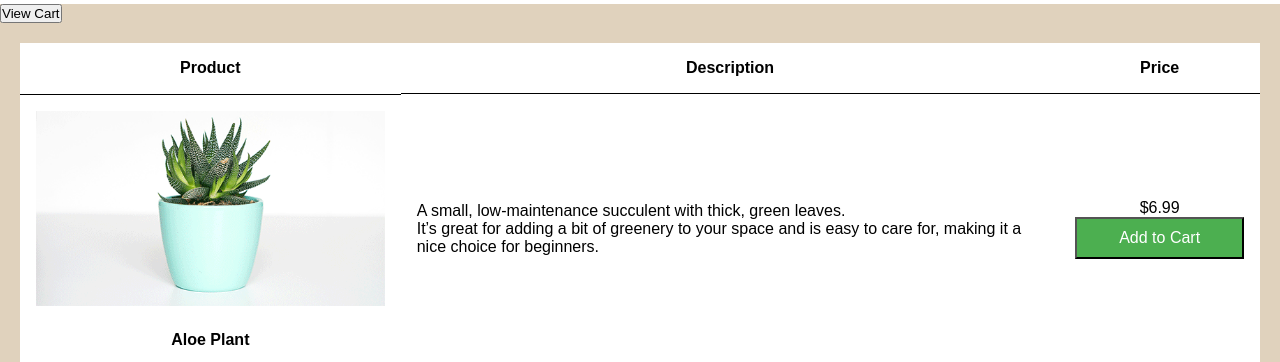
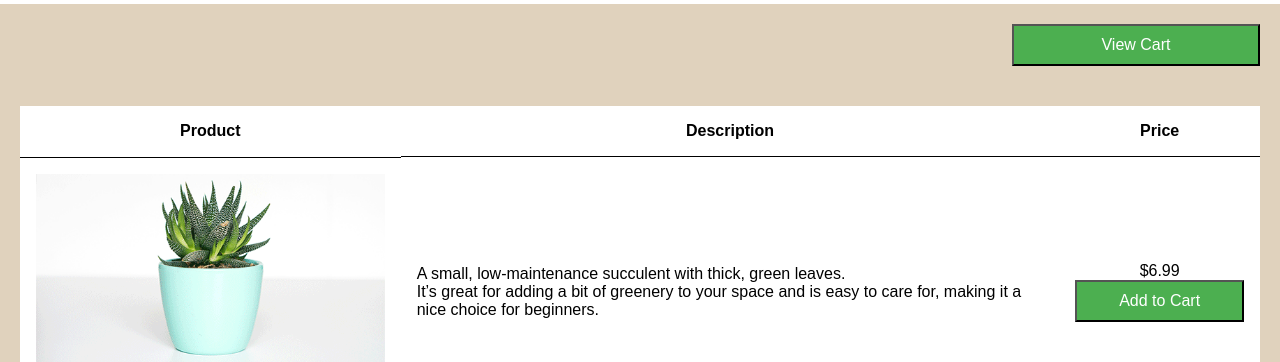
Before and after one commit to EricsMemory/SophiaWebDevelopment, a plain HTML site: page gallery.html in a window 1280 px wide. Shown: the part 121-483 px from the top of the page. Drawn offline with Linux system fonts and the light colour scheme.

```diff
--- a/gallery.css
+++ b/gallery.css
@@ -96,6 +96,21 @@
     flex-direction: column;
 }
 
+#view-cart {
+    display: flex;
+    justify-content: right;
+    margin: 20px;
+}
+
+#view-cart button{
+    width: 20%;
+    height: 100%;
+    background-color: #4CAF50;
+    color: white;
+    font-size: 1em;
+    cursor: pointer;
+    padding: 10px;
+}
 /* Table Styling */
 
 table {
--- a/gallery.html
+++ b/gallery.html
@@ -29,7 +29,7 @@
     <main>
         <div id="content">
             <div id="view-cart">
-                <button>View Cart</button>
+                <button id="add">View Cart</button>
             </div>
             <table>
                 <tr>
```
